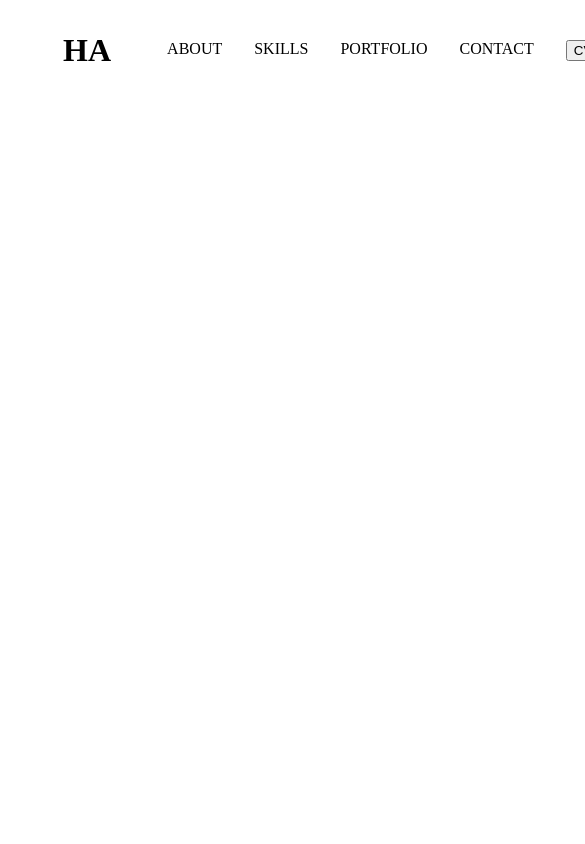
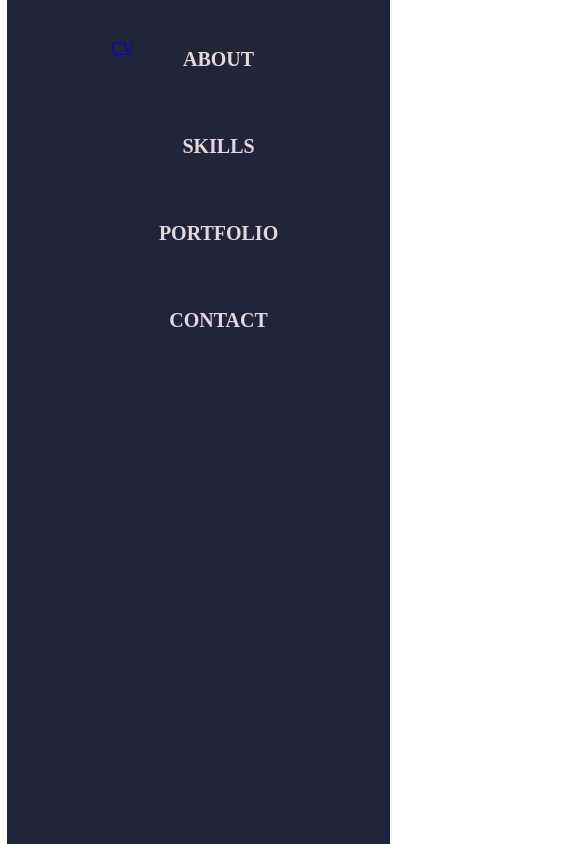
Before and after one commit to hassa09/Portfolio_Host, a React (Create React App) app in the folder portfolio/: page / in a window 390 px wide. Shown: the top 844 px of the page, 585 px wide, since content can reach past the window. Built offline with nearby package versions, Linux system fonts and the light colour scheme.

Commit message:
the navbar is compable with mobile and desktop devices hamurger icon is displayed in the mobile with option to expand the menu list

```diff
--- a/portfolio/src/Components/Navbar/navbar.js
+++ b/portfolio/src/Components/Navbar/navbar.js
@@ -4,12 +4,20 @@ import { Link } from 'react-router-dom'
 import './navbar.scss';
 
 function Navbar() {
-    const [active, setActive] = useState(false)
+     const [active,setActive] = useState(false);
+
     //Navbar icon functionality function
     const DisplayMenu = () => {
         setActive(!active)
     }
+
+    const resumeLink = (
+    <a className="resume-button" href="/resume.pdf" target="_blank" rel="noopener noreferrer">
+      CV
+    </a>
+  );
     return (
+
         <div className='header'>
             <div className='navlogo'>
                 <h1>HA</h1>
@@ -32,15 +40,19 @@ function Navbar() {
                     <li>
                         <Link to='/'>Contact</Link>
                     </li>
-                    <li>
+                    {/* <li>
                         <button to='/'>CV</button>
                     </li>
+                     */}
+                </ul>
 
-                </ul>
             </nav>
-             {/* handed display function as prop for menu icon functionanility when it's used on small devices eg mobile devices*/}
-            <div className='menubar'>
-                <MenuOutlined className='menu' onClick={DisplayMenu} />
+
+            {/* handed display function as prop for menu icon functionanility when it's used on small devices eg mobile devices*/}
+
+            <div className='resumeLink'>{resumeLink}</div>
+            <div className="menubar">
+                <MenuOutlined className='menu' onClick={DisplayMenu}/>
             </div>
         </div>
 
--- a/portfolio/src/Components/Navbar/navbar.scss
+++ b/portfolio/src/Components/Navbar/navbar.scss
@@ -1,5 +1,4 @@
-
-.header{
+.header {
     width: 100%;
     display: flex;
     align-items: center;
@@ -7,30 +6,33 @@
     z-index: 1;
 }
 
-.navlogo{
+.navlogo {
     margin-left: 3.445rem;
 
 
 
 }
+
 .navbar {
     margin: 0 auto;
 
 }
 
-ul{
+ul {
     display: flex;
-    li{
+
+    li {
         list-style: none;
         margin: 1rem;
 
 
-        a{
+        a {
             text-decoration: none;
             text-transform: uppercase;
             color: #000;
-            &:hover{
-                border-bottom: 3px solid #DD6031 ;
+
+            &:hover {
+                border-bottom: 3px solid #DD6031;
 
             }
 
@@ -39,90 +41,83 @@ ul{
     }
 
 }
-.menubar{
+
+.menubar {
     display: flex;
     margin-right: 1.555rem;
-    .menu{
+
+    .menu {
         cursor: pointer;
         display: none;
 
     }
 
 }
-.closed .closed{
+
+.closed .closed {
     display: none;
 
 }
 
+.resumeLink{
+    width: 100%;
+    display: flex;
+    align-items: center;
+    position: right absolute;
+    z-index: 1;
+
+}
 
 
-// .changer {
-//     display: flex;
-//     margin-right: 1.555rem;
+@media (max-width:850px) {
+    .header {
+        justify-content: space-between;
+    }
 
-//     .menu {
-//         cursor: pointer;
-//         margin-right: 1rem;
-//         display: none;
-//     }
-// }
+    .navbar {
+        display: none;
+        transition: 1s ease;
+    }
 
-// .closed .close {
-//     display: none;
-// }
-
-// @media (max-width:850px) {
-//     .header {
-//         justify-content: space-between;
-//     }
-
-//     .navbar {
-//         display: none;
-//         transition: 1s ease;
-//     }
-
-//     .navbar.active {
-//         display: flex;
-//         flex-direction: column;
-//         align-items: center;
-//         position: fixed;
-//         inset: 0;
-//         background: rgb(253, 234, 234);
-//         transition: 1450ms ease;
-//     }
+    .navbar {
+        display: flex;
+        flex-direction: column;
+        align-items: center;
+        position: fixed;
+        inset: 0;
+        background: rgb(34, 36, 58);
+        transition: 1450ms ease;
+    }
 
 
-//     ul {
-//         margin: 0 auto;
-//         align-items: center;
-//         flex-direction: column;
-//         margin-top: 1rem;
+    ul {
+        margin: 0 auto;
+        align-items: center;
+        flex-direction: column;
+        margin-top: 1rem;
 
-//         li {
-//             margin-block: 2rem;
+        li {
+            margin-block: 2rem;
 
-//             a {
-//                 font-size: 20px;
-//                 color: rgb(40, 36, 36);
-//                 font-weight: bolder;
-//             }
-//         }
-//     }
+            a {
+                font-size: 20px;
+                color: rgb(228, 216, 216);
+                font-weight: bolder;
+            }
+        }
+    }
 
+    .navbar {
+        .menu {
+            display: block;
+        }
+    }
 
-//     .changer {
-//         .menu {
-//             display: block;
-//         }
-//     }
+    .closed .close {
+        display: block;
+    }
 
-//     .closed .close {
-//         display: block;
-//     }
-
-//     .header__logo {
-//         margin-left: .445rem;
-//     }
-
-
-// }
+    .navbar {
+        margin-left: .445rem;
+    }
+}
```
Also changed, not shown: portfolio/src/Components/About/about.js (+9 -0 lines), portfolio/src/Components/Footer/footer.js (+9 -0 lines). Lines whose indentation alone changed are shown as unchanged.
